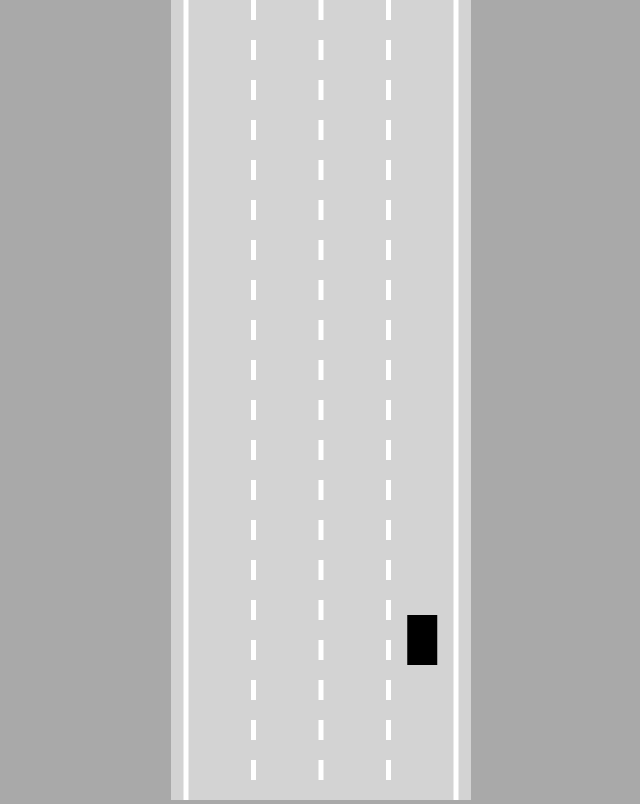
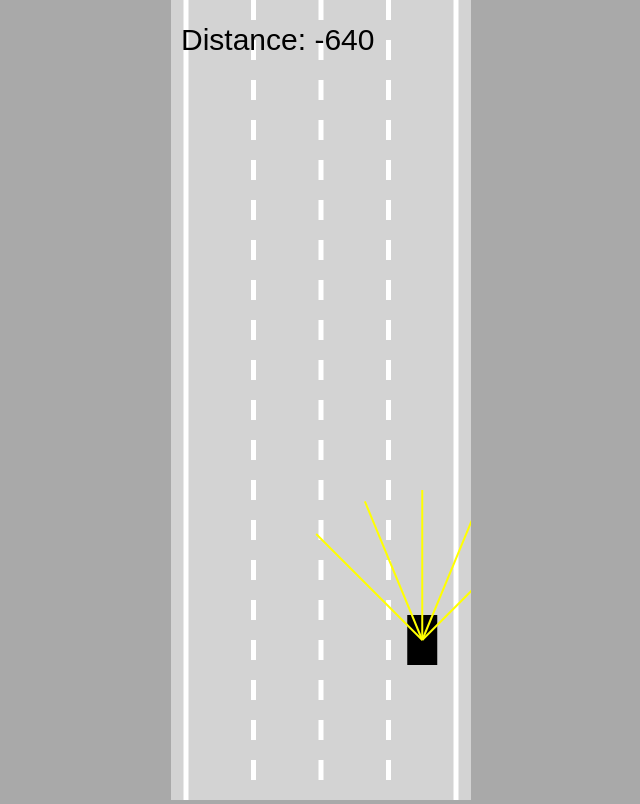
Before and after one commit to Zarif-Karim/SelfDrivingCar, a plain HTML site: page index.html in a window 1280 px wide. Shown: the whole page, without its empty margins (319-959 px from the left). Drawn offline with Linux system fonts and the light colour scheme.

Commit message:
added sensor class, modified car to take road boarders

```diff
--- a/car.js
+++ b/car.js
@@ -14,6 +14,7 @@ class Car {
     this.maxForwardSpeed = 3;
     this.maxReverseSpeed = -1.5;
 
+    this.sensor = new Sensor(this,5,150,Math.PI/2);
     this.controls = new Controls();
   }
 
@@ -33,10 +34,12 @@ class Car {
     ctx.fill();
 
     ctx.restore();
+    this.sensor.draw(ctx);
   }
 
-  update(){
+  update(roadBoarders){
       this.#move();
+      this.sensor.update(roadBoarders);
   }
 
   #move(){
--- a/index.html
+++ b/index.html
@@ -13,6 +13,7 @@
     <canvas id="myCanvas"></canvas>
     <script src="utils.js"></script>
     <script src="road.js"></script>
+    <script src="sensor.js"></script>
     <script src="controls.js"></script>
     <script src="car.js"></script>
     <script src="main.js"></script>
--- a/main.js
+++ b/main.js
@@ -8,7 +8,7 @@ const car = new Car(road.getLaneCenter(3),window.innerHeight*0.8,30,50);
 animate();
 
 function animate(){
-    car.update();
+    car.update(road.borders);
     canvas.height = window.innerHeight;
 
     ctx.save();
@@ -18,5 +18,8 @@ function animate(){
     car.draw(ctx);
 
     ctx.restore();
+
+    ctx.font = "30px Arial";
+    ctx.fillText(`Distance: ${-car.y.toFixed(2)}`,10,50);
     requestAnimationFrame(animate);
 }
--- /dev/null
+++ b/sensor.js
@@ -0,0 +1,41 @@
+class Sensor {
+
+    constructor(car,rayCount=3,rayLength=100,raySpread=Math.PI/4){
+        this.car = car;
+        this.rayCount = rayCount;
+        this.rayLength = rayLength;
+        this.raySpread = raySpread;
+
+        this.rays=[];
+    }
+
+    update(roadBoarders){
+        this.#castRays();
+    }
+
+    draw(ctx){
+        this.rays.forEach(ray=>{
+            drawLine(ctx,
+                ray[0].x,ray[0].y,ray[1].x,ray[1].y,2,"yellow");
+        });
+    }
+
+    #castRays(){
+        this.rays = [];
+        for(let i = 0; i < this.rayCount; ++i){
+            const rayAngle = lerp(
+                this.raySpread/2,
+                -this.raySpread/2,
+                this.rayCount==1? 0.5 : i/(this.rayCount-1)
+            ) + this.car.angle;
+
+            const start = {x: this.car.x, y:this.car.y};
+            const end = {
+                x: start.x-Math.sin(rayAngle)*this.rayLength,
+                y: start.y-Math.cos(rayAngle)*this.rayLength
+            };
+
+            this.rays.push([start,end]);
+        }
+    }
+}
```
